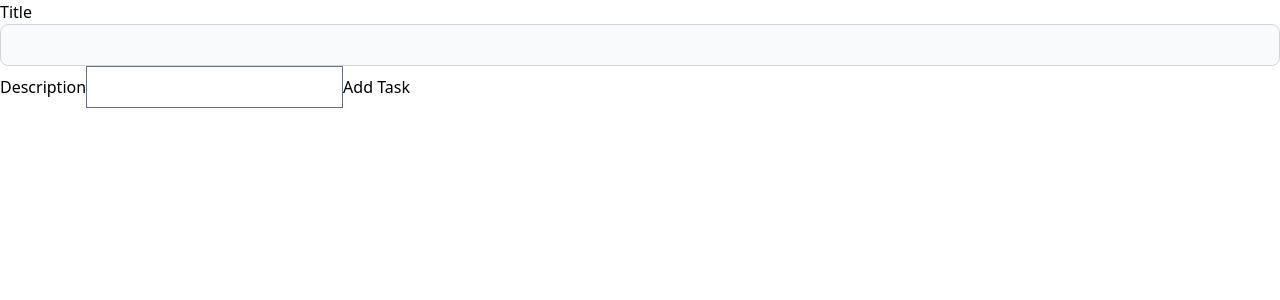
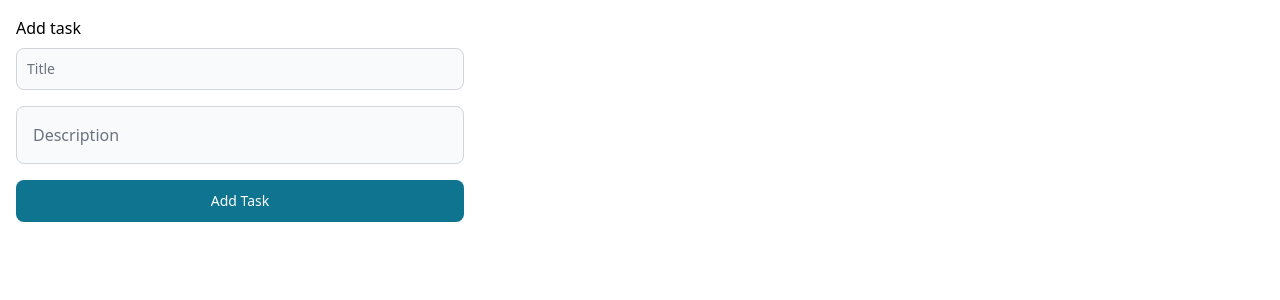
Before and after one commit to staz6/ff-test, a React (Vite) app: page / in a window 1280 px wide. Shown: the top 300 px of the page. Built offline with nearby package versions, Linux system fonts and the light colour scheme.

Commit message:
feat: implement task form using react-hook-form and react-state

```diff
--- a/src/app/pages/TaskPage/component/TaskForm.tsx
+++ b/src/app/pages/TaskPage/component/TaskForm.tsx
@@ -1,26 +1,31 @@
 import { useForm } from 'react-hook-form';
-import { TextInput } from 'flowbite-react';
+import { TextInput, Button } from 'flowbite-react';
 
-function TaskForm() {
-  const { register, handleSubmit, reset } = useForm();
+interface IFormInput {
+    title: string;
+    description: string;
+}
+interface TaskFormProps {
+    addTask: (title: string, description: string) => void;
+}
 
-  const onSubmit = () => {
+const TaskForm : React.FC<TaskFormProps> = ({
+    addTask
+}) => {
+    const { register, handleSubmit, reset } = useForm<IFormInput>();
+
+  const onSubmit = (data: IFormInput) => {
+    addTask(data.title,data.description)
     reset();
   };
 
   return (
-    <form onSubmit={handleSubmit(onSubmit)}>
-      <label>
-        Title
-        <TextInput {...register('title', { required: true })} />
-      </label>
+    <form className='flex max-w-md flex-col gap-4 mt-2' onSubmit={handleSubmit(onSubmit)}>
+      <TextInput placeholder='Title' {...register('title', { required: true })} />
 
-      <label>
-        Description
-        <input {...register('description')} />
-      </label>
+      <TextInput placeholder='Description' sizing="lg" {...register('description')} />
 
-      <button type="submit">Add Task</button>
+      <Button type="submit" className="max-w-[125px]">Add Task</Button>
     </form>
   );
 }
--- a/src/app/pages/TaskPage/index.tsx
+++ b/src/app/pages/TaskPage/index.tsx
@@ -1,8 +1,23 @@
+import { useState } from "react";
 import TaskForm from "./component/TaskForm";
 
-const TaskPage = () => {
+interface Task {
+  title: string;
+  description: string;
+  completed: boolean;
+}
+
+const TaskPage: React.FC = () => {
+  const [tasks, setTasks] = useState<Task[]>([]);
+  const addTask = (title: string, description: string) => {
+    const newTask = { title, description, completed: false };
+    setTasks([...tasks, newTask]);
+  };
   return (
-    <TaskForm/>
+    <div className="container mx-auto p-4">
+      <h1>Add task</h1>
+      <TaskForm addTask={addTask}/>
+    </div>
   );
 };
 export default TaskPage;
```
